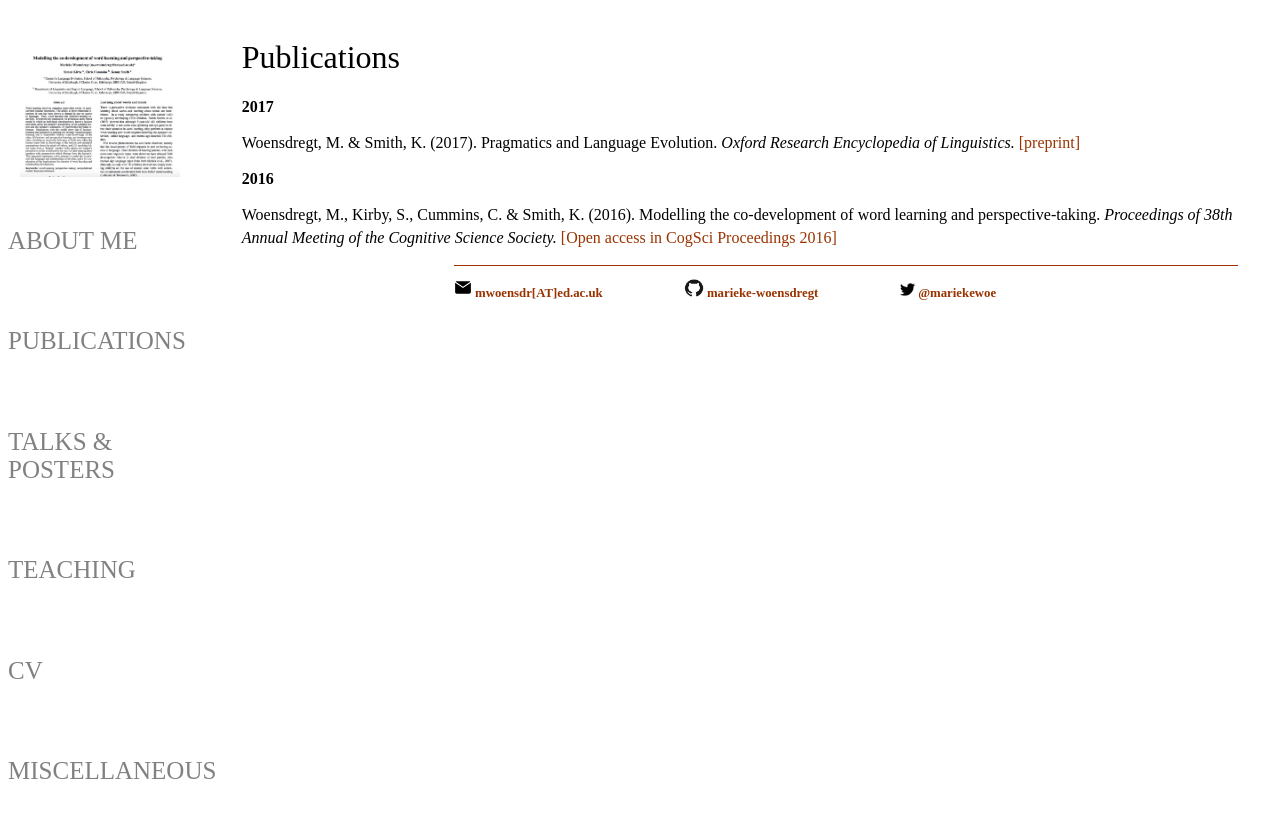
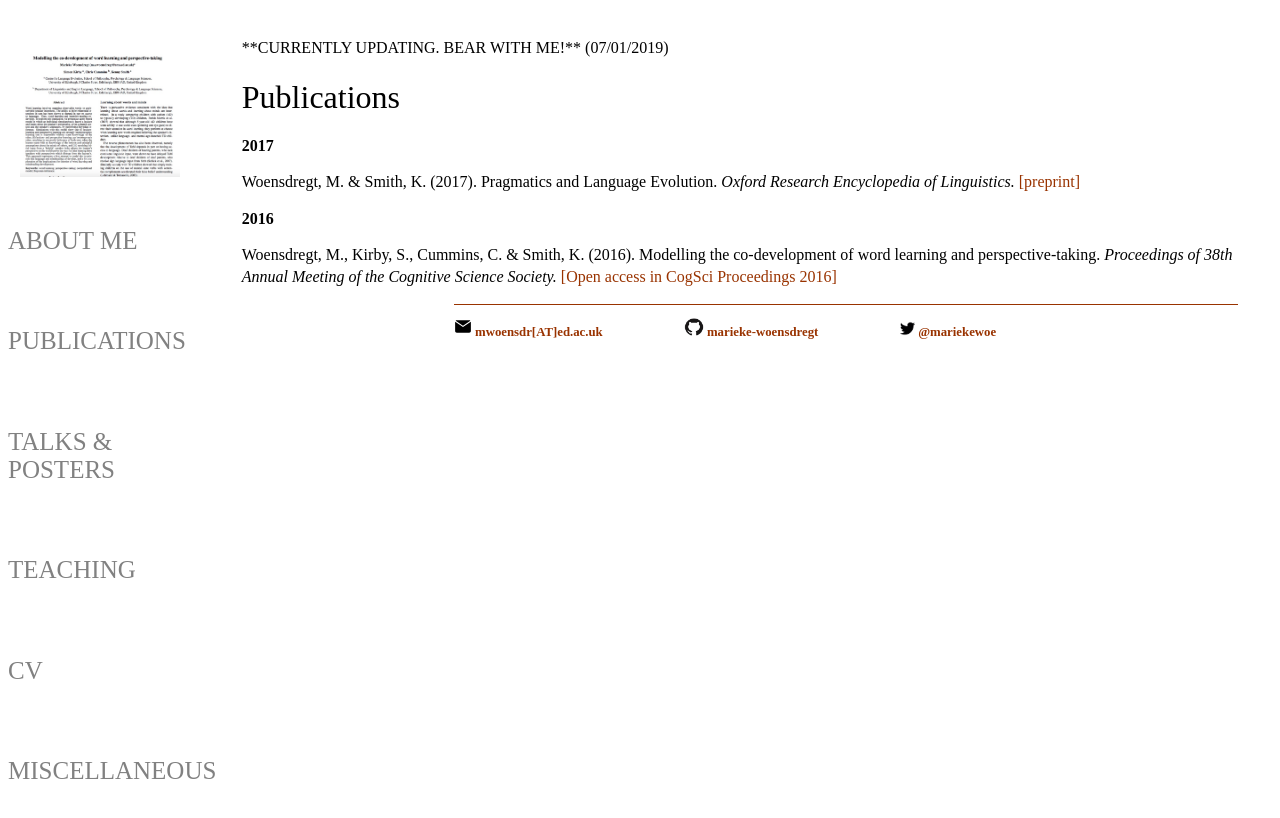
Before and after one commit to marieke-woensdregt/marieke-woensdregt.github.io, a Jekyll site: the page built from publications/index.html, in a window 1280 px wide. Shown: the top 818 px of the page. Built offline with Jekyll 4.4.1, drawn with Linux system fonts in a browser that asks for light colours.

Commit message:
Update index.html

```diff
--- a/publications/index.html
+++ b/publications/index.html
@@ -3,6 +3,7 @@ layout: default
 title: Publications
 ---
 <div class="blurb">
+	<h4> **Currently updating. Bear with me!** (07/01/2019) </h4>
 	<h1>Publications</h1>
 	<h3> 2017 </h3>
 	<p>
```
